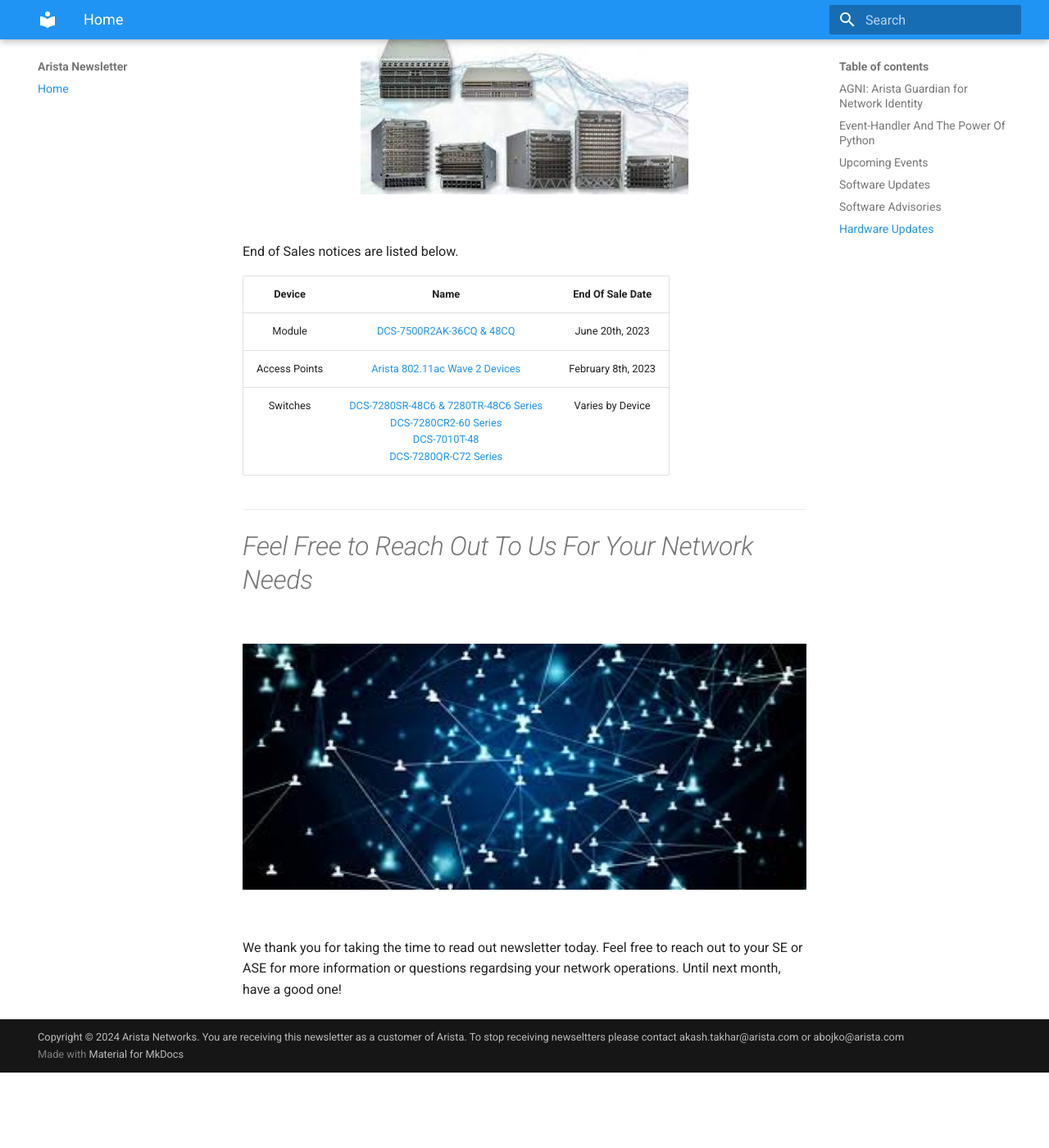
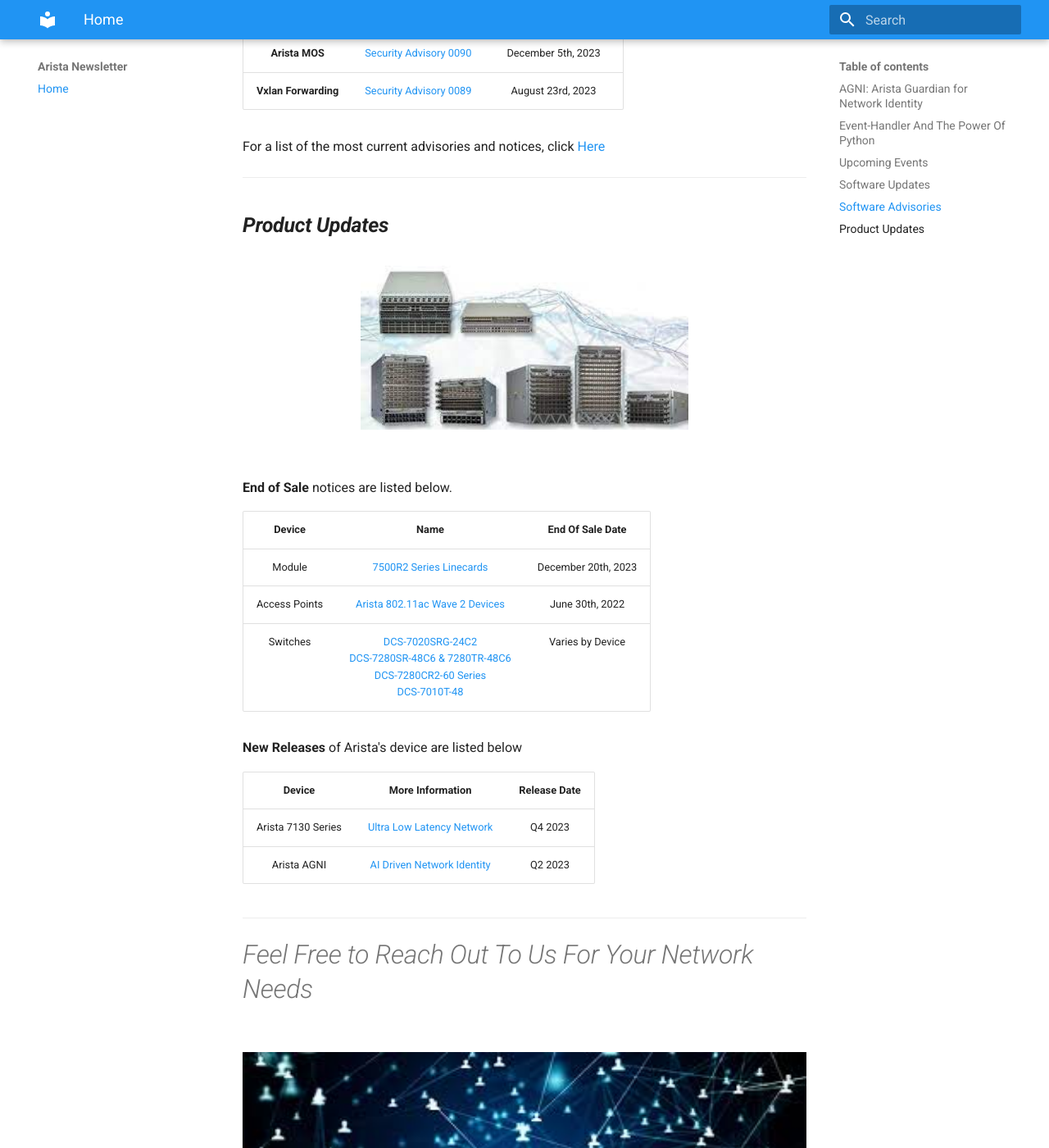
Before and after one commit to AristaSouthwest/Newsletter, an MkDocs documentation site: the page built from docs/index.md, in a window 1280 px wide and 1400 px high, scrolled down 6154 px. Shown: the whole window at 82% size. Built offline with MkDocs 1.6.1 and Material for MkDocs 9.7.7, drawn with Linux system fonts in a browser that asks for light colours; before the commit the page ends 7462 px from its top, so only the background shows below that; some of the changed text lies outside the part shown.

Commit message:
Changes and Updates

````diff
--- a/docs/index.md
+++ b/docs/index.md
@@ -18,7 +18,7 @@
 Arista Guardian for Network Identity or AGNI is an AI-driven network identity service for network security and IT operations which utilizes a novel approach to identity management in enterprise networks.
 
 <figure markdown>
-![Image Placement](img/december_newsletter_alan_2023.png)
+![Image Placement](img/AGNI-Overview1.jpeg){: style="height:350px;width:950px"}
     <figcaption>Arista Guardian for Network Identity</figcaption>
 </figure>
 
@@ -56,7 +56,7 @@
 By Hue McGraw, SE SouthWest Region
 
 <figure markdown>
-![Image Placement](img/dec-article-pic1.png)
+![Image Placement](img/dec-article-pic2again.png)
     <figcaption>Flexroute Workflow</figcaption>
 </figure>
 
@@ -105,7 +105,7 @@
 ```
 
 Resources:
-[Ip Static Route with Health Check](https://aristanetworks.force.com/AristaCommunity/s/article/ip-static-route-with-health-check)
+[IP Static Route with Health Check](https://aristanetworks.force.com/AristaCommunity/s/article/ip-static-route-with-health-check)
 [Syslog Triggered Event Scripts](https://aristanetworks.force.com/AristaCommunity/s/article/syslog-triggered-event-scripts)
 [Custom Event Handler](https://aristanetworks.force.com/AristaCommunity/s/article/arista-custom-event-handler-to-take-action-based-on-interface-utilization)
 
@@ -147,11 +147,11 @@
 
    |  Softwares    | Versions      |  Release Date |
    | :-----------: | :-----------: | :-----------:
-   | __EOS__           | 4.31.1F <br>4.28.8.2M <br>4.27.12M<br>4.30.4M<br>     | December 12th, 2023 <br>November 22nd, 2023<br>November 21st, 2023<br>November 16th, 2023<br>
-   | __CVP__           | 2023.2.0      | November 14th, 2023
-   | __DMF__           | 8.4.0         | August 16th, 2023
+   | __EOS__           | 4.23.15M <br>4.28.10.1M  <br>4.31.1F<br>4.29.6M<br>     | January 13th, 2024 <br>January 11th, 2024<br>December 12th, 2023<br>December 18th, 2023<br>
+   | __CVP__           | 2023.3.0      | December 21st, 2023
+   | __DMF__           | 8.5.0         | January 7th, 2024
    | __WLAN__ <br>CV-CUE<br>Wireless Manager<br> | <br>13.0.0-67<br>15.0.1-22<br>       | <br>December 15th, 2022<br>August 29th, 2023<br>
-   | __Awake__         | 5.0.6         | August 8th, 2023
+   | __Arista NDR__         | 5.0.6         | August 8th, 2023
    | __TerminAttr__    | 1.28.2        | November 3rd, 2023
 
 
@@ -169,18 +169,26 @@
 
 ---
 
-## __*Hardware Updates*__
+## __*Product Updates*__
 <figure markdown>
 ![Image Placement](img/pictureOfSwitches.jpeg){: style="height:200px;width:400px"}
     <figcaption></figcaption>
 </figure>
-End of Sales notices are listed below.
+**End of Sale** notices are listed below.
 
 | Device        | Name           | End Of Sale Date  |
 | :-----------: |:-------------: |     :----:        |
-| Module        | [DCS-7500R2AK-36CQ & 48CQ](https://www.arista.com/en/support/advisories-notices/end-of-sale/17492-end-of-sale-of-the-arista-dcs-7500r2ak-36cq-and-dcs-7500r2ak-48cq-line-cards) | June 20th, 2023    |
-| Access Points | [Arista 802.11ac Wave 2 Devices](https://www.arista.com/en/support/advisories-notices/end-of-sale/14911-end-of-sale-of-arista-802-11ac-wave-2-devices)      |  February 8th, 2023 |
-| Switches      | [DCS-7280SR-48C6 & 7280TR-48C6 Series](https://www.arista.com/en/support/advisories-notices/end-of-sale/17491-end-of-sale-of-the-arista-dcs-7280sr-48c6-and-dcs-7280tr-48c6-series)<br>[DCS-7280CR2-60 Series](https://www.arista.com/en/support/advisories-notices/end-of-sale/17490-end-of-sale-of-the-arista-dcs-7280cr2-60-series)<br>[DCS-7010T-48](https://www.arista.com/en/support/advisories-notices/end-of-sale/16538-end-of-sale-7010t-48)<br>[DCS-7280QR-C72 Series](https://www.arista.com/en/support/advisories-notices/end-of-sale/16537-end-of-sale-7280qr-c72)<br>      |    Varies by Device |
+| Module        | [7500R2 Series Linecards](https://www.arista.com/en/support/advisories-notices/end-of-sale/18886-end-of-sale-of-the-arista-7500r2-series-line-cards) | December 20th, 2023    |
+| Access Points | [Arista 802.11ac Wave 2 Devices](https://www.arista.com/en/support/advisories-notices/end-of-sale/14911-end-of-sale-of-arista-802-11ac-wave-2-devices)      |  June 30th, 2022 |
+| Switches      | [DCS-7020SRG-24C2](https://www.arista.com/en/support/advisories-notices/end-of-sale/18884-end-of-sale-of-the-arista-dcs-7020srg-24c2-series)<br>[DCS-7280SR-48C6 & 7280TR-48C6](https://www.arista.com/en/support/advisories-notices/end-of-sale/17491-end-of-sale-of-the-arista-dcs-7280sr-48c6-and-dcs-7280tr-48c6-series)<br>[DCS-7280CR2-60 Series](https://www.arista.com/en/support/advisories-notices/end-of-sale/17490-end-of-sale-of-the-arista-dcs-7280cr2-60-series)<br>[DCS-7010T-48](https://www.arista.com/en/support/advisories-notices/end-of-sale/16538-end-of-sale-7010t-48)<br>      |    Varies by Device |
+
+
+**New Releases** of Arista's device are listed below
+
+   |  Device       | More Information |  Release Date
+   | :-----------: | :-----------:    | :-----------:
+   |  Arista 7130 Series             |  [Ultra Low Latency Network](https://www.arista.com/en/company/news/press-release/18273-pr-20231011)  | Q4 2023
+   |  Arista AGNI    |   [AI Driven Network Identity](https://www.arista.com/en/company/news/press-release/17244-pr-20230424)                | Q2 2023
 
 ---
 
````
Also changed, not shown: docs/img/AGNI-Overview1.jpeg (added), docs/img/dec-article-pic2again.png (added), site/404.html, site/img/arista_logo.jpg (added), site/img/arista_logo3.png (added), site/index.html, site/search/search_index.json, site/sitemap.xml, 3 other files.
